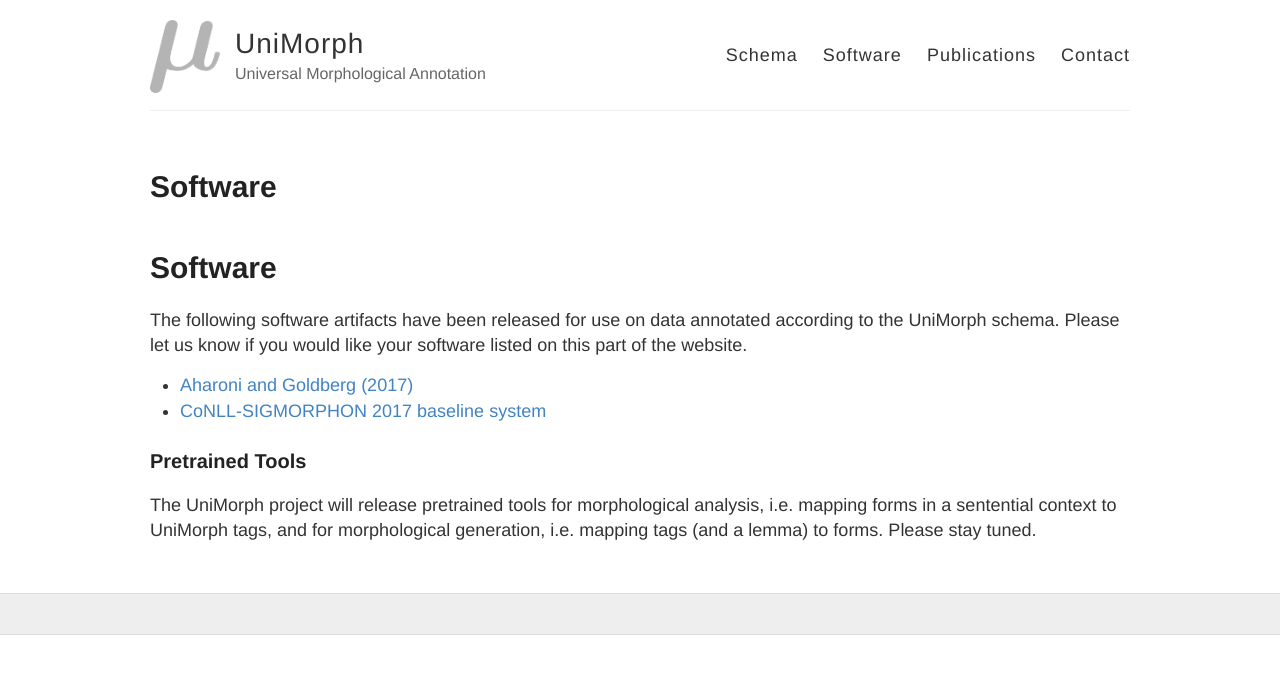
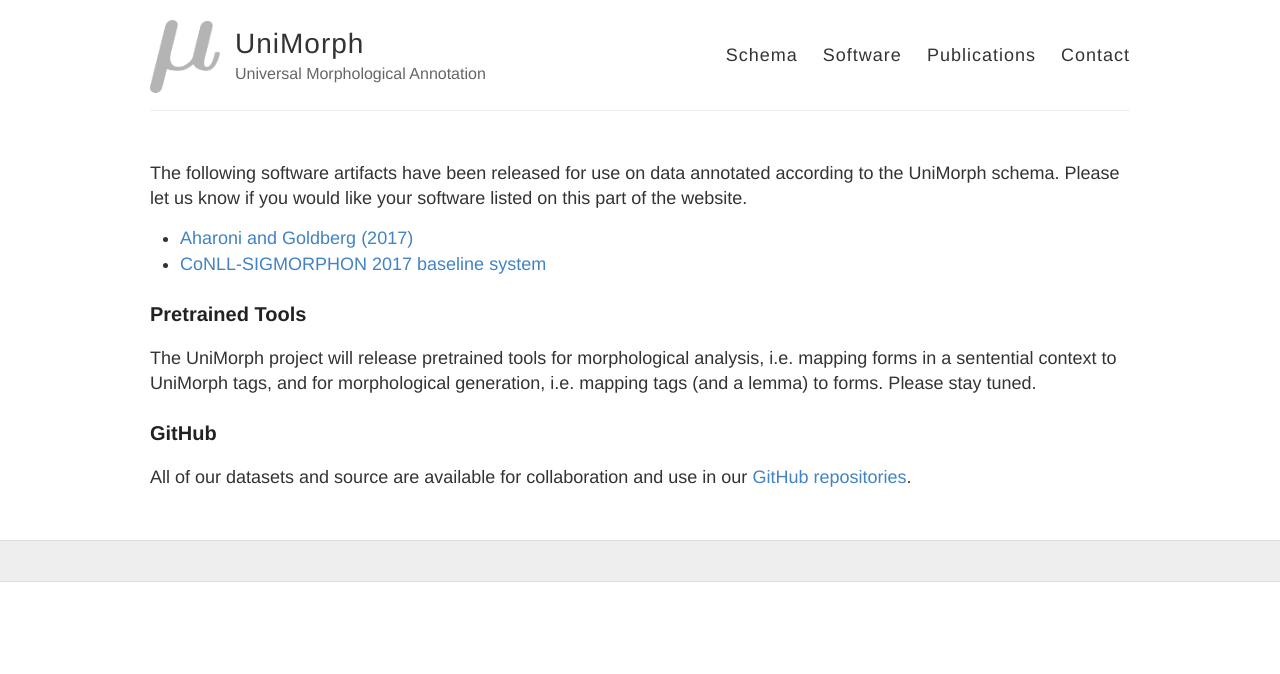
Before and after one commit to unimorph/unimorph.github.io, a Jekyll site: the page built from software.md, in a window 1280 px wide. Shown: the top 674 px of the page. Built offline with Jekyll 4.4.1, drawn with Linux system fonts in a browser that asks for light colours; our own code applies the rules of GitHub Pages for plain Markdown files.

Commit message:
Further improved the software page

```diff
--- a/software.md
+++ b/software.md
@@ -1,5 +1,3 @@
-# Software
-
 The following software artifacts have been released for use on data annotated according to the UniMorph schema. Please let us know if you would like your software listed on this part of the website.
 
 - [Aharoni and Goldberg (2017)](https://github.com/roeeaharoni/morphological-reinflection)
@@ -8,3 +6,7 @@
 ### Pretrained Tools
 
 The UniMorph project will release pretrained tools for morphological analysis, i.e. mapping forms in a sentential context to UniMorph tags, and for morphological generation, i.e. mapping tags (and a lemma) to forms. Please stay tuned.
+
+### GitHub
+
+All of our datasets and source are available for collaboration and use in our [GitHub repositories](https://github.com/unimorph).
```
Also changed, not shown: contact.md (+0 -2 lines).
